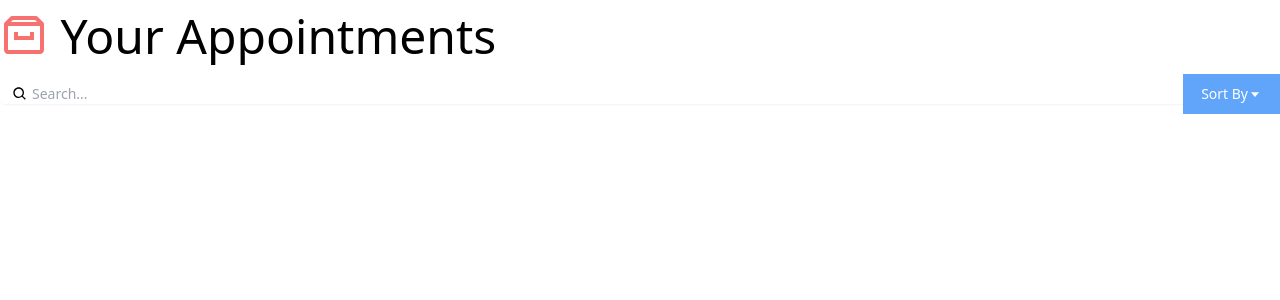
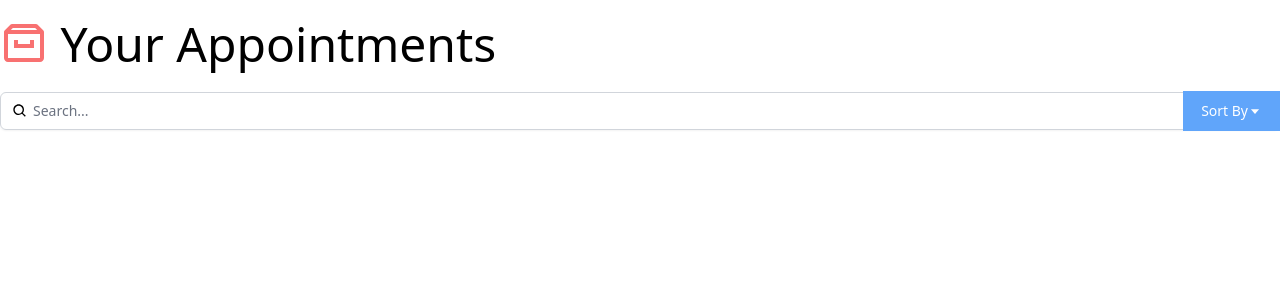
Before and after one commit to o-brayarn/react-user-interface, a React (Vite) app: page / in a window 1280 px wide. Shown: the top 300 px of the page. Built offline with nearby package versions, Linux system fonts and the light colour scheme.

Commit message:
add tailwind forms

```diff
--- a/package.json
+++ b/package.json
@@ -10,6 +10,7 @@
     "preview": "vite preview"
   },
   "dependencies": {
+    "@tailwindcss/forms": "^0.5.7",
     "react": "^18.3.1",
     "react-dom": "^18.3.1",
     "react-icons": "^5.2.1"
--- a/src/App.jsx
+++ b/src/App.jsx
@@ -3,7 +3,7 @@ import Search from "./components/Search";
 
 function App() {
   return (
-    <div className="App container mx-auto mt-3 font-thin">
+    <div className="container mx-auto mt-5 font-thin">
       <h1 className="text-5xl">
         {" "}
         <BiArchive className="inline-block text-red-400 align-top" /> Your
--- a/tailwind.config.js
+++ b/tailwind.config.js
@@ -4,5 +4,5 @@ export default {
   theme: {
     extend: {},
   },
-  plugins: [],
+  plugins: [require("@tailwindcss/forms")],
 };
```
Also changed, not shown: 1 other file (tests, documents, lock files or other folders).
